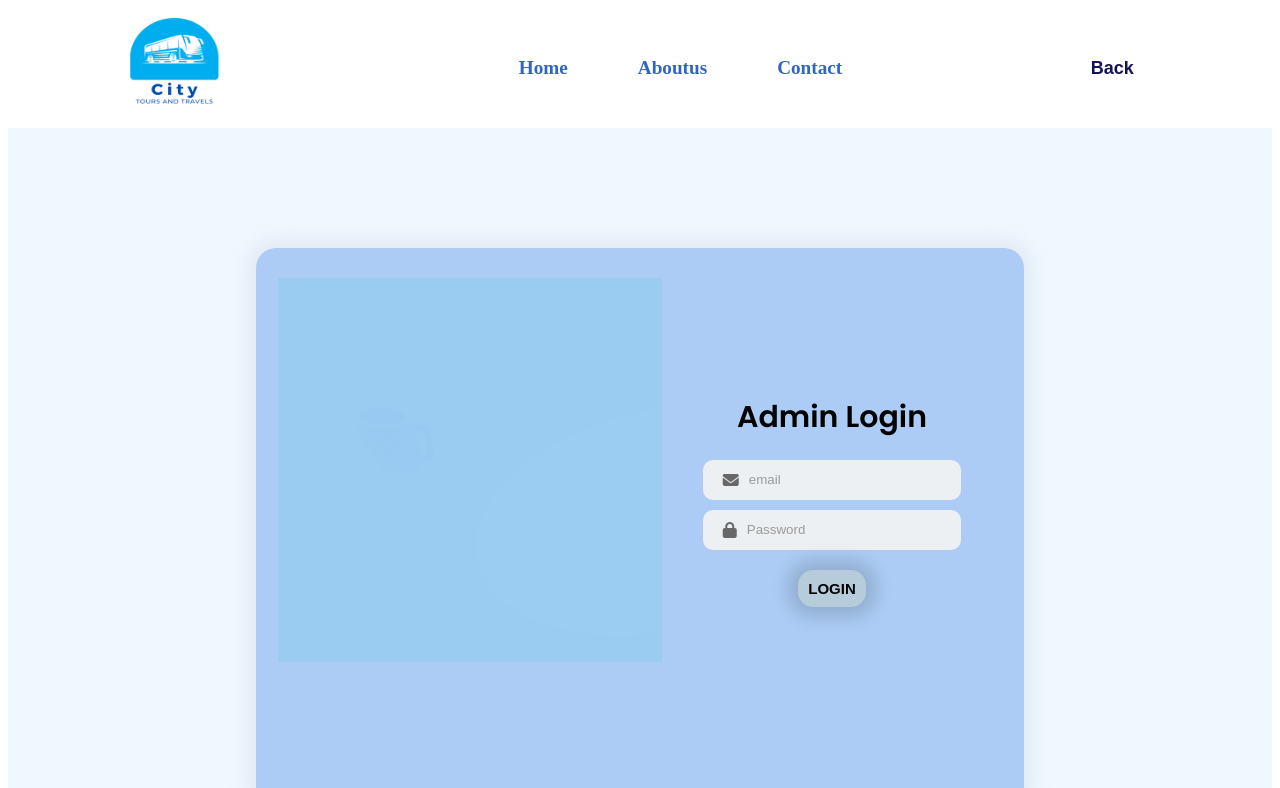
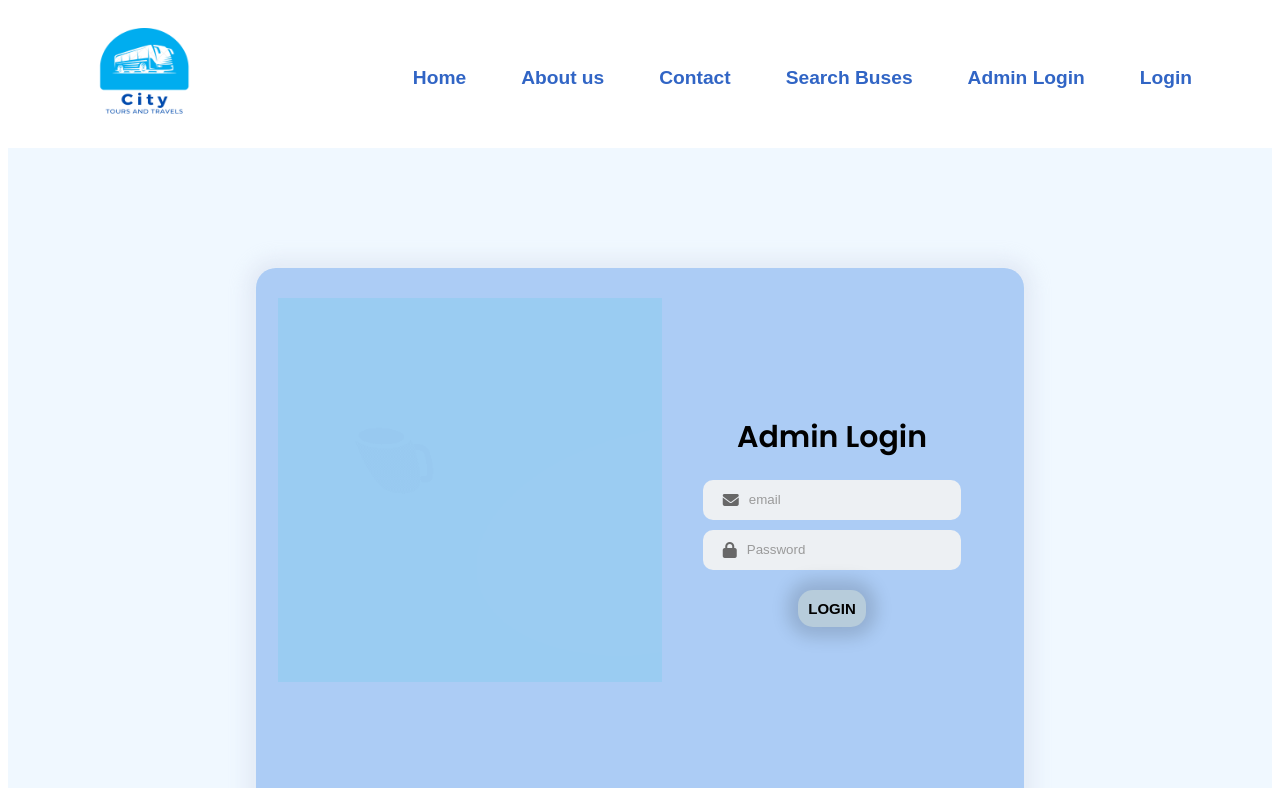
Before and after one commit to Parthasarathy-E/OnlineBusBooking, an Angular app: page /adminlogin in a window 1280 px wide. Shown: the top 788 px of the page. Built offline with nearby package versions, Linux system fonts and the light colour scheme.

Commit message:
header comp - added

```diff
--- a/angular.json
+++ b/angular.json
@@ -94,5 +94,8 @@
         }
       }
     }
+  },
+  "cli": {
+    "analytics": false
   }
 }
--- a/db.json
+++ b/db.json
@@ -19,7 +19,8 @@
   "adminUsers": [
     {
       "email": "onlinebusbooking@gmail.com",
-      "password": "bus@123"
+      "password": "bus@123",
+      "aid": 1
     }
   ],
   "signupUsers": [
--- a/src/app/AdminLogin/AdminLogin.component.html
+++ b/src/app/AdminLogin/AdminLogin.component.html
@@ -1,48 +1,67 @@
 <!-- new-->
 <!DOCTYPE html>
 <html>
-
   <head>
-    <meta charset="UTF-8">
-    <meta http-equiv="X-UA-Compatible" content="IE=edge">
-    <meta name="viewport" content="width=device-width, initial-scale=1.0">
-    <link rel="stylesheet" href="https://cdnjs.cloudflare.com/ajax/libs/font-awesome/6.3.0/css/all.min.css">
+    <meta charset="UTF-8" />
+    <meta http-equiv="X-UA-Compatible" content="IE=edge" />
+    <meta name="viewport" content="width=device-width, initial-scale=1.0" />
+    <link
+      rel="stylesheet"
+      href="https://cdnjs.cloudflare.com/ajax/libs/font-awesome/6.3.0/css/all.min.css"
+    />
     <title>Login</title>
-
   </head>
-<nav class="nav-bar">
-  <img src="assets/image/C i t y.png" width="110" height="100"/>
-  <div class="nav-items">
-    <a routerLink="/home">Home</a>
-    <a routerLink="/aboutus">Aboutus</a>
-    <a href="/contactus">Contact</a>
-  </div>
-  <button><b routerLink="/selectlocation">Back</b></button>
-</nav>
   <body>
     <form [formGroup]="adminloginForm" (ngSubmit)="login()">
       <div class="container">
-        <img src="assets/image/Work time.gif">
+        <img src="assets/image/Work time.gif" />
 
         <div class="login">
           <h3 class="title">Admin Login</h3>
 
           <div class="text-input">
             <i class="fa-solid fa-envelope"></i>
-                <input type="email" formControlName="email" name="email" placeholder="email" required pattern="[a-z0-9._%+-]+@[a-z0-9.-]+\.[a-z]{2,}$" title="Format:BusBooking@gmail.com" ><br><br>
+            <input
+              type="email"
+              formControlName="email"
+              name="email"
+              placeholder="email"
+              required
+              pattern="[a-z0-9._%+-]+@[a-z0-9.-]+\.[a-z]{2,}$"
+              title="Format:BusBooking@gmail.com"
+            /><br /><br />
           </div>
-            <span class ="text-danger" *ngIf="adminloginForm.controls['email'].dirty && adminloginForm.hasError('required','email')" >*Email Id is required</span>
+          <span
+            class="text-danger"
+            *ngIf="
+              adminloginForm.controls['email'].dirty &&
+              adminloginForm.hasError('required', 'email')
+            "
+            >*Email Id is required</span
+          >
           <div class="text-input">
             <i class="fa-solid fa-lock"></i>
-                <input type="password"  name="password" formControlName="password" placeholder="Password"   pattern="(?=.*\d)(?=.*[a-z])(?=.*[A-Z]).{3,}"
-                title="Must contain at least one  number and one uppercase and lowercase letter, and at least 3 or more characters" required><br>
+            <input
+              type="password"
+              name="password"
+              formControlName="password"
+              placeholder="Password"
+              pattern="(?=.*\d)(?=.*[a-z])(?=.*[A-Z]).{3,}"
+              title="Must contain at least one  number and one uppercase and lowercase letter, and at least 3 or more characters"
+              required
+            /><br />
           </div>
-                <span class ="text-danger" *ngIf="adminloginForm.controls['password'].dirty && adminloginForm.hasError('required','password')">*Password  is required</span>
-            <button class="login-btn" >LOGIN</button>
+          <span
+            class="text-danger"
+            *ngIf="
+              adminloginForm.controls['password'].dirty &&
+              adminloginForm.hasError('required', 'password')
+            "
+            >*Password is required</span
+          >
+          <button class="login-btn">LOGIN</button>
         </div>
       </div>
     </form>
   </body>
-
-
 </html>
--- a/src/app/AdminLogin/AdminLogin.component.ts
+++ b/src/app/AdminLogin/AdminLogin.component.ts
@@ -9,38 +9,43 @@ import { Router } from '@angular/router';
   selector: 'app-AdminLogin',
   templateUrl: './AdminLogin.component.html',
   styleUrls: ['./AdminLogin.component.css'],
-
 })
 export class AdminLoginComponent implements OnInit {
+  public adminloginForm!: FormGroup;
+  constructor(
+    private formBuilder: FormBuilder,
+    private http: HttpClient,
+    private router: Router
+  ) {}
 
-  public adminloginForm !:FormGroup
-  constructor(private formBuilder :FormBuilder, private http : HttpClient,private router :Router) { }
-
-  ngOnInit() :void {
-    this.adminloginForm =this.formBuilder.group({
-      email:['',Validators.required],
-      password:['',Validators.required]
-    })
-
+  ngOnInit(): void {
+    this.adminloginForm = this.formBuilder.group({
+      email: ['', Validators.required],
+      password: ['', Validators.required],
+    });
   }
- login(){
-   this.http.get<any>("http://localhost:3000/adminUsers")
-   .subscribe(res=>{
-    console.log(res)
-    const user =res.find((a:any)=>{
-      return a.email === this.adminloginForm.value.email &&  a.password === this.adminloginForm.value.password
-    });
-    if(user){
-      alert("Login Success");
-      this.adminloginForm.reset();
-      this.router.navigate(['/admindashboard'])
-    }
-    else {
-      alert("Admin User not found");
-    }
-   },err=>{("Something went worng.!!")
-  })
-
- }
-
+  login() {
+    this.http.get<any>('http://localhost:3000/adminUsers').subscribe(
+      (res) => {
+        console.log(res);
+        const user = res.find((a: any) => {
+          return (
+            a.email === this.adminloginForm.value.email &&
+            a.password === this.adminloginForm.value.password
+          );
+        });
+        if (user) {
+          localStorage.setItem('adminId', user.aid);
+          alert('Login Success');
+          this.adminloginForm.reset();
+          this.router.navigate(['/admindashboard']);
+        } else {
+          alert('Admin User not found');
+        }
+      },
+      (err) => {
+        ('Something went worng.!!');
+      }
+    );
+  }
 }
--- a/src/app/Home/Home.component.html
+++ b/src/app/Home/Home.component.html
@@ -1,48 +1,45 @@
 <!DOCTYPE html>
 <html lang="en">
   <head>
-  <meta charset="UTF-8">
-  <meta http-equiv="X-UA-Compatible" content="IE=edge">
-  <meta name="viewport" content="width=device-width, initial-scale=1.0">
-  <title>City Travels  </title></head>
+    <meta charset="UTF-8" />
+    <meta http-equiv="X-UA-Compatible" content="IE=edge" />
+    <meta name="viewport" content="width=device-width, initial-scale=1.0" />
+    <title>City Travels</title>
+  </head>
   <body>
-  <nav class="nav-bar">
-    <img src="assets/image/C i t y.png" width="110" height="100"/>
-    <div class="nav-items">
-      <a (click)="goTo('/home')">Home</a>
-      <a (click)="goTo('/aboutus')">About us</a>
-      <a (click)="goTo('/contactus')">Contact</a>
-      <a (click)="goTo('/selectlocation')">Search Buses</a>
-      <a (click)="goTo('/adminlogin')" *ngIf="!isLogedIn">Admin Login</a>
-      <a (click)="goTo('/login')" *ngIf="!isLogedIn">Login</a>
-      <a (click)="logOut()" *ngIf="isLogedIn">Logout</a>
-    </div>
-  </nav>
     <div class="example-container" *ngIf="isDisplayed">
       <mat-card>
         <mat-card-content>
-        <span> Buses are the perfect way to travel. They’re cheap, they’re convenient, and they go everywhere.<br>
-          <br>
-          There is something about bus travel that strips away all of the veneers of modern life. It’s raw and real, and you are reminded of what’s important.</span>
-        <br>
-        <br>
-       <span >{{display}}</span>
+          <span>
+            Buses are the perfect way to travel. They’re cheap, they’re
+            convenient, and they go everywhere.<br />
+            <br />
+            There is something about bus travel that strips away all of the
+            veneers of modern life. It’s raw and real, and you are reminded of
+            what’s important.</span
+          >
+          <br />
+          <br />
+          <span>{{ display }}</span>
         </mat-card-content>
       </mat-card>
     </div>
     <header class="hero-section">
       <div class="hero-text-container">
         <h1>City Travels<br /></h1>
-       <h3> Book Your Bus Tickets & Wander Around !</h3>
-      <p>Bus travel is a chance to sit back, relax, and watch the world go by.<br>
-         It's a chance to disconnect from the distractions of everyday life and to connect with your surroundings.</p>
+        <h3>Book Your Bus Tickets & Wander Around !</h3>
+        <p>
+          Bus travel is a chance to sit back, relax, and watch the world go
+          by.<br />
+          It's a chance to disconnect from the distractions of everyday life and
+          to connect with your surroundings.
+        </p>
       </div>
       <div class="hero-img-container">
         <img src="assets/image/Bus driver.gif" alt="" />
       </div>
     </header>
-  <section class="content">
-  </section>
+    <section class="content"></section>
     <footer class="footer">
       <div class="container">
         <div class="row">
--- a/src/app/Login/Login.component.ts
+++ b/src/app/Login/Login.component.ts
@@ -1,49 +1,89 @@
 import { NgIf, Location } from '@angular/common';
 import { HttpClient } from '@angular/common/http';
 import { Component, OnInit } from '@angular/core';
-import { FormGroup,FormBuilder, Validators, FormsModule, ReactiveFormsModule, FormControl } from "@angular/forms";
+import {
+  FormGroup,
+  FormBuilder,
+  Validators,
+  FormsModule,
+  ReactiveFormsModule,
+  FormControl,
+} from '@angular/forms';
 import { Router } from '@angular/router';
-import {MatInputModule} from '@angular/material/input';
-import {MatFormFieldModule} from '@angular/material/form-field';
+import { MatInputModule } from '@angular/material/input';
+import { MatFormFieldModule } from '@angular/material/form-field';
 @Component({
   selector: 'app-Login',
   templateUrl: './Login.component.html',
   styleUrls: ['./Login.component.css'],
-  standalone:true,
-  imports: [MatFormFieldModule, MatInputModule, FormsModule, ReactiveFormsModule, NgIf],
+  standalone: true,
+  imports: [
+    MatFormFieldModule,
+    MatInputModule,
+    FormsModule,
+    ReactiveFormsModule,
+    NgIf,
+  ],
 })
 export class LoginComponent implements OnInit {
-
   email = new FormControl('', [Validators.required, Validators.email]);
 
-  public loginForm !:FormGroup
-  constructor(private formBuilder :FormBuilder, private http : HttpClient,private router :Router, private location: Location) { }
+  public loginForm!: FormGroup;
+  constructor(
+    private formBuilder: FormBuilder,
+    private http: HttpClient,
+    private router: Router,
+    private location: Location
+  ) {}
 
-  ngOnInit() :void {
-    this.loginForm =this.formBuilder.group({
-      email:['',[Validators.required,Validators.pattern('[a-z0-9._%+-]+@[a-z0-9.-]+\.[a-z]{2,}$')]],
-      password:['',[Validators.required,Validators.pattern('(?=.\d)(?=.[a-z])(?=.*[A-Z]).{3,}')]]
-    })
+  ngOnInit(): void {
+    this.loginForm = this.formBuilder.group({
+      email: [
+        '',
+        [
+          Validators.required,
+          Validators.pattern('[a-z0-9._%+-]+@[a-z0-9.-]+.[a-z]{2,}$'),
+        ],
+      ],
+      password: [
+        '',
+        [
+          Validators.required,
+          Validators.pattern('(?=.d)(?=.[a-z])(?=.*[A-Z]).{3,}'),
+        ],
+      ],
+    });
   }
- login(){
-   this.http.get<any>("http://localhost:3000/signupUsers")
-   .subscribe(res=>{
-    console.log(res)
-    const user =res.find((a:any)=>{
-      return a.email === this.loginForm.value.email &&  a.password === this.loginForm.value.password
+  login() {
+    this.http.get<any>('http://localhost:3000/signupUsers').subscribe(
+      (res) => {
+        console.log(res);
+        const user = res.find((a: any) => {
+          return (
+            a.email === this.loginForm.value.email &&
+            a.password === this.loginForm.value.password
+          );
         });
-    if(user){
-      alert("Login Success");
-      this.http.patch<any>("http://localhost:3000/userDetails/1", Object.assign(user, {id: 1})).subscribe(res => console.log(res))
+        if (user) {
+          alert('Login Success');
+          this.http
+            .patch<any>(
+              'http://localhost:3000/userDetails/1',
+              Object.assign(user, { id: 1 })
+            )
+            .subscribe((res) => console.log(res));
           this.loginForm.reset();
+          localStorage.setItem('userId', user.uid);
           this.location.back();
-       this.router.navigate(['/home'])
+          this.router.navigate(['/home']);
+        } else {
+          alert('user not found');
         }
-    else {
-      alert("user not found");
+      },
+      (err) => {
+        ('Something went worng.!!');
       }
-   },err=>{("Something went worng.!!")
-  })
+    );
   }
   getErrorMessage() {
     if (this.email.hasError('required')) {
@@ -52,8 +92,7 @@ export class LoginComponent implements OnInit {
 
     return this.email.hasError('email') ? 'Not a valid email' : '';
   }
-  signUpUser(){
-    this.router.navigate(['/signup'])
+  signUpUser() {
+    this.router.navigate(['/signup']);
   }
-
 }
--- a/src/app/app.component.html
+++ b/src/app/app.component.html
@@ -1 +1,2 @@
+<app-header></app-header>
 <router-outlet></router-outlet>
--- a/src/app/app.module.ts
+++ b/src/app/app.module.ts
@@ -11,6 +11,7 @@ import { PaymentComponent } from './Payment/Payment.component';
 import { AdminLoginComponent } from './AdminLogin/AdminLogin.component';
 import { MatInputModule } from '@angular/material/input';
 import { MatFormFieldModule } from "@angular/material/form-field";
+import { HeaderComponent } from './header/header.component';
 
 
 @NgModule({
@@ -21,6 +22,7 @@ import { MatFormFieldModule } from "@angular/material/form-field";
       AboutUsComponent,
       PaymentComponent,
       AdminLoginComponent,
+      HeaderComponent,
    ],
   imports: [
     BrowserModule,
--- /dev/null
+++ b/src/app/header/header.component.css
@@ -0,0 +1,65 @@
+* {
+  margin: 0;
+  padding: 0;
+  box-sizing: border-box;
+}
+body {
+  font-family: "Segoe UI", Tahoma, Geneva, Verdana, sans-serif;
+}
+
+nav {
+  top: 0;
+  left: 0;
+  right: 0;
+}
+
+.example-container {
+  box-shadow: 0 3px 5px -1px #0003, 0 6px 10px #00000024, 0 1px 18px #0000001f;
+  position: sticky;
+  background-color: aquamarine;
+  bottom: 110px;
+  font-size: 18px;
+  left: 0;
+  margin: 24px;
+  max-width: 800px;
+  z-index: 1001;
+  /*padding: 16px 16px 8px;*/
+  border-radius: 4px;
+}
+.nav-bar {
+  display: flex;
+  justify-content: space-around;
+  align-items: center;
+  padding-top: 20px;
+  padding-bottom: 20px;
+  background-color: #ffffff;
+}
+.nav-items a {
+  text-decoration: none;
+  font-size: 1.2rem;
+  font-weight: 600;
+  color: rgb(49, 101, 197);
+  margin-left: 55px;
+  font-family: arial;
+}
+.nav-items a:hover {
+  color: rgba(5, 5, 82, 0.945);
+}
+.nav-bar button {
+  padding: 12px 28px;
+  border: none;
+  font-size: 18px;
+  outline-width: 0;
+  color: rgba(5, 5, 82, 0.945);
+  border-radius: 24px;
+  cursor: pointer;
+  font-weight: 400;
+  background: white;
+}
+.nounderline a {
+  text-decoration: none;
+}
+.nav-bar button:hover {
+  background-color: rgba(5, 5, 82, 0.945);
+  color: floralwhite;
+}
--- /dev/null
+++ b/src/app/header/header.component.html
@@ -0,0 +1,22 @@
+<nav class="nav-bar">
+  <img src="assets/image/C i t y.png" width="110" height="100" />
+  <div class="nav-items">
+    <a (click)="navigateTo('/home')">Home</a>
+    <a (click)="navigateTo('/aboutus')">About us</a>
+    <a (click)="navigateTo('/contactus')">Contact</a>
+    <a (click)="navigateTo('/selectlocation')" *ngIf="getUserType() != 'admin'"
+      >Search Buses</a
+    >
+    <a (click)="navigateTo('/mybookings')" *ngIf="getUserType() == 'user'"
+      >My Bookings</a
+    >
+    <a (click)="navigateTo('/adminlogin')" *ngIf="getUserType() == 'no-user'"
+      >Admin Login</a
+    >
+    <a (click)="navigateTo('/login')" *ngIf="getUserType() == 'no-user'"
+      >Login</a
+    >
+    <a (click)="logOut('userId')" *ngIf="getUserType() == 'user'">Logout</a>
+    <a (click)="logOut('adminId')" *ngIf="getUserType() == 'admin'">Logout</a>
+  </div>
+</nav>
--- /dev/null
+++ b/src/app/header/header.component.ts
@@ -0,0 +1,35 @@
+import { HttpClient } from '@angular/common/http';
+import { Component } from '@angular/core';
+import { Router } from '@angular/router';
+
+@Component({
+  selector: 'app-header',
+  templateUrl: './header.component.html',
+  styleUrls: ['./header.component.css'],
+})
+export class HeaderComponent {
+  constructor(private router: Router, private http: HttpClient) {}
+  logOut(accountType: string) {
+    this.http
+      .put('http://localhost:3000/userDetails/1', { id: 1 })
+      .subscribe((res) => {
+        alert('Logout Successfully');
+        localStorage.removeItem(accountType);
+        setTimeout(() => {
+          this.navigateTo('/');
+        }, 2000);
+      });
+  }
+  navigateTo(toPath: any) {
+    this.router.navigate([toPath]);
+  }
+  getUserType() {
+    let userType =
+      localStorage.getItem('userId') != null
+        ? 'user'
+        : localStorage.getItem('adminId') != null
+        ? 'admin'
+        : 'no-user';
+    return userType;
+  }
+}
```
Also changed, not shown: src/app/AdminDashboard/AdminDashboard.component.html (+40 -20 lines), 1 other file (tests, documents, lock files or other folders). Lines whose indentation alone changed are shown as unchanged.
